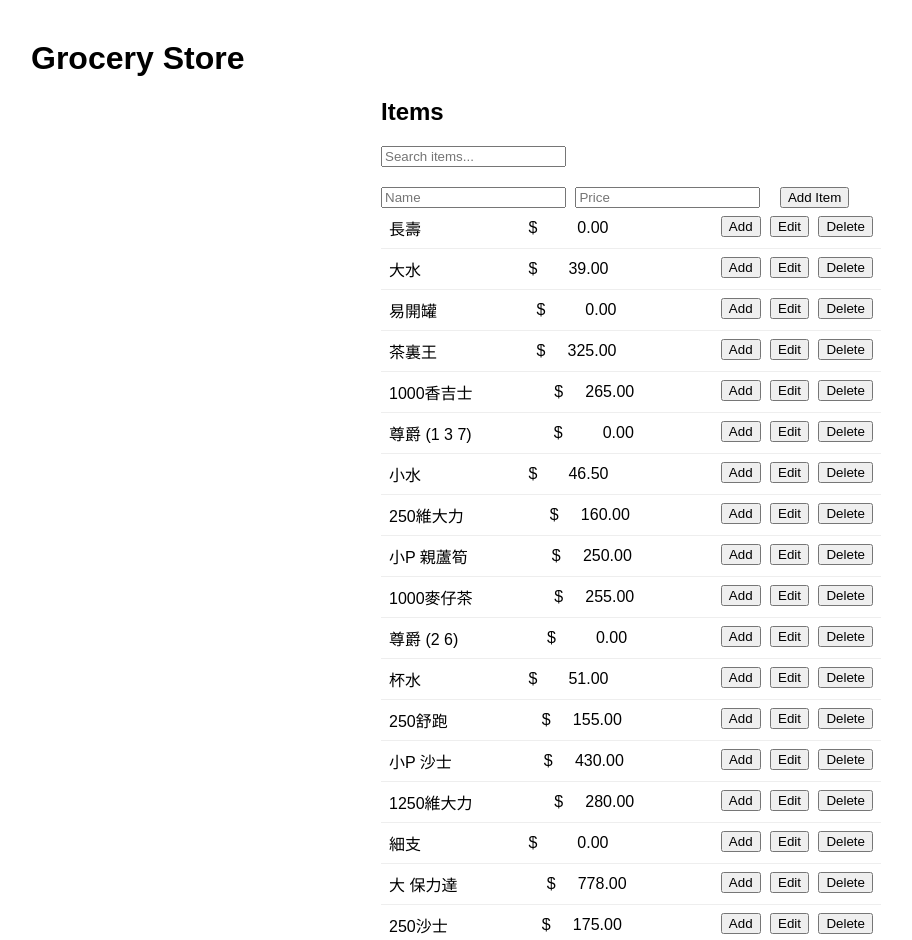
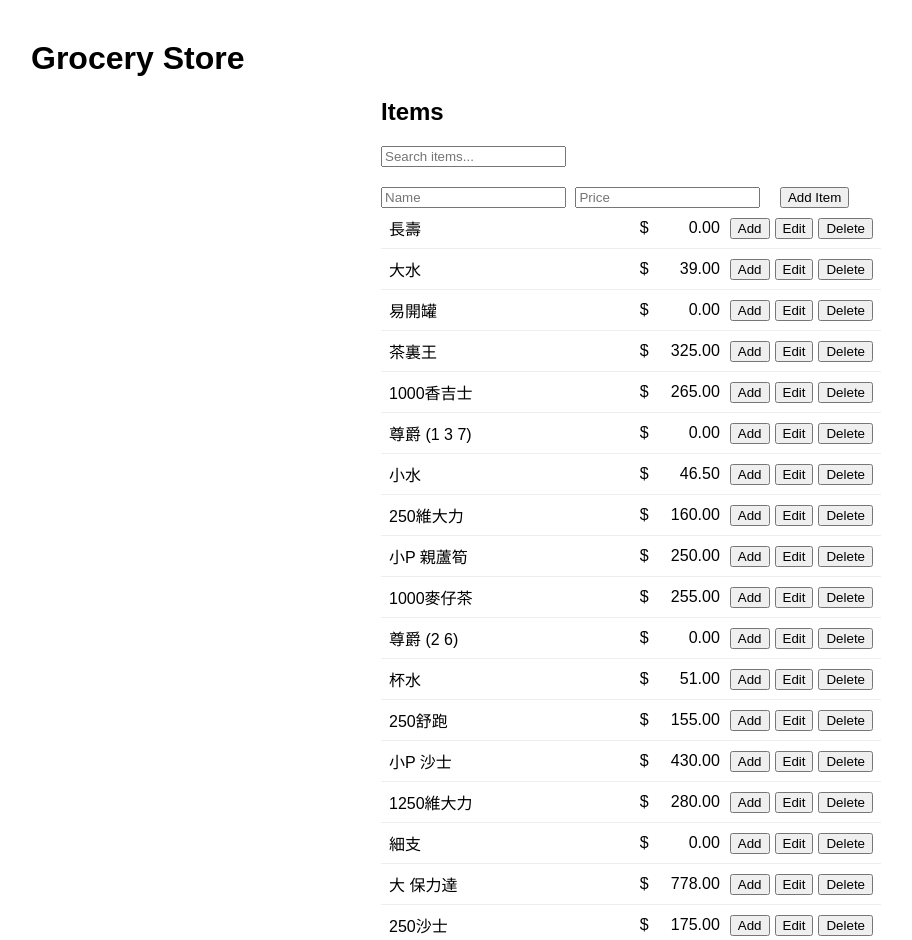
Before and after one commit to vincent0628/grocery_store, a Flask app: page / in a window 1280 px wide. Shown: the top 940 px of the page, without its empty margins (9-921 px from the left). Run offline with Flask 3, Linux system fonts and the light colour scheme.

Commit message:
fix the column

```diff
--- a/item_prices.json
+++ b/item_prices.json
@@ -917,6 +917,6 @@
   },
   {
     "name": "黑松慶祝",
-    "price": 560.0
+    "price": 520.0
   }
 ]
--- a/static/style.css
+++ b/static/style.css
@@ -1,7 +1,17 @@
 body { font-family: Arial, sans-serif; margin: 40px; }
 .item-list, .cart-list { margin-bottom: 30px; }
-.item, .cart-item { display: flex; justify-content: space-between; padding: 8px; border-bottom: 1px solid #eee; }
+.item, .cart-item {
+    display: grid;
+    grid-template-columns: 1fr auto auto;
+    gap: 10px;
+    align-items: center;
+    padding: 8px;
+    border-bottom: 1px solid #eee;
+}
 button { margin-left: 10px; }
+
+/* Override for item action buttons */
+.item-actions button { margin-left: 0; }
 .cart-summary { font-weight: bold; }
 .narrow-column {
     max-width: 500px;
@@ -16,6 +26,7 @@ button { margin-left: 10px; }
     align-items: center;
     justify-content: flex-end;
     min-width: 80px;
+    white-space: nowrap;
 }
 .price-dollar {
     display: inline-block;
@@ -28,3 +39,22 @@ button { margin-left: 10px; }
     flex: 1;
     min-width: 50px;
 }
+
+/* Item name styling for consistent layout */
+.item > span:first-child {
+    overflow: hidden;
+    text-overflow: ellipsis;
+    white-space: nowrap;
+    min-width: 0;
+}
+
+/* Ensure action buttons don't wrap */
+.item-actions {
+    white-space: nowrap;
+    display: flex;
+    gap: 5px;
+}
+
+.item-actions button {
+    margin-left: 0;
+}
```
